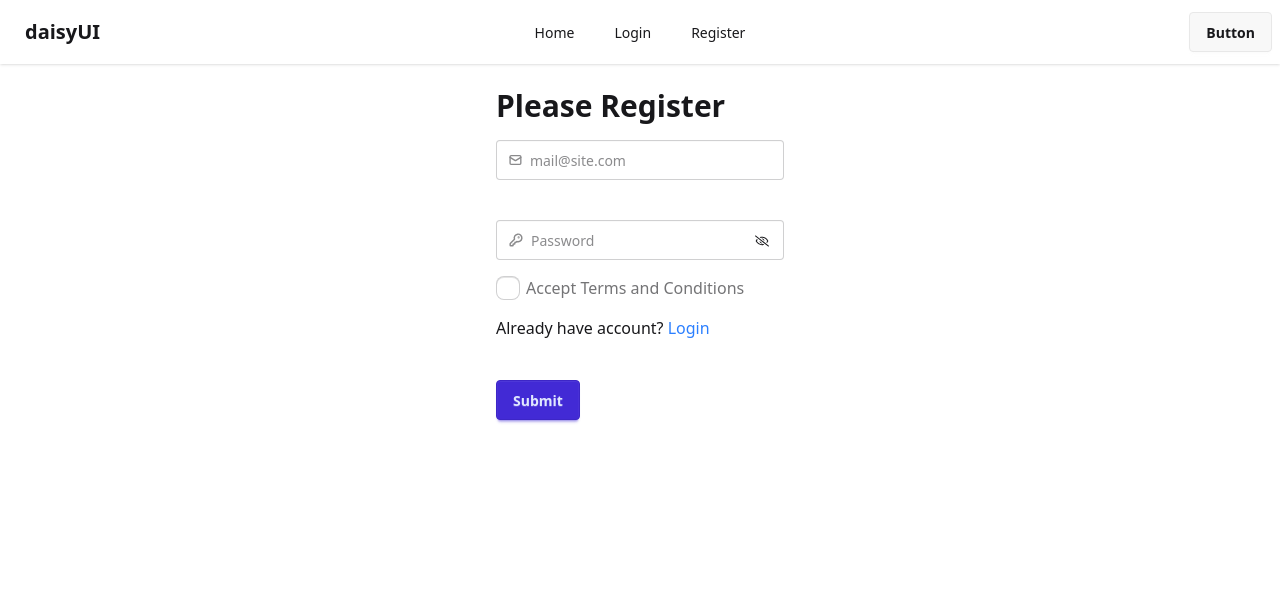
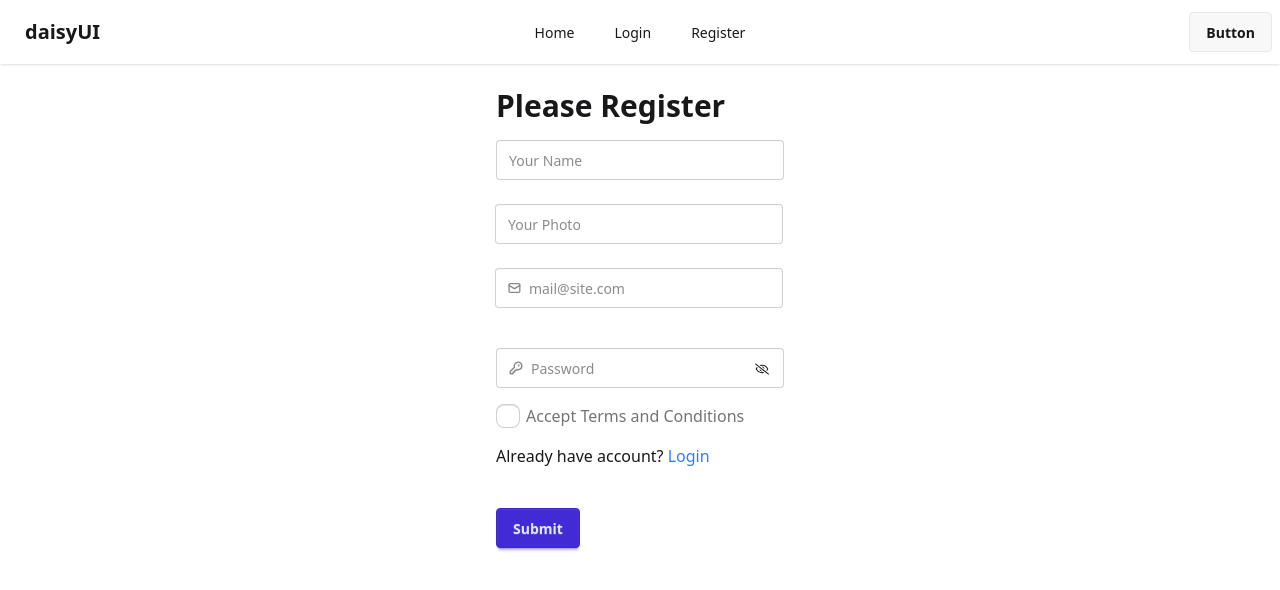
Before and after one commit to Ashahab007/mil-9-m-50-explore-email-password-auth, a React (Vite) app: page /registar in a window 1280 px wide. Shown: the top 590 px of the page. Built offline with nearby package versions, Linux system fonts and the light colour scheme.

Commit message:
added update profile

```diff
--- a/src/components/Registar/Registar.jsx
+++ b/src/components/Registar/Registar.jsx
@@ -1,6 +1,7 @@
 import {
   createUserWithEmailAndPassword,
   sendEmailVerification,
+  updateProfile,
 } from "firebase/auth";
 import React, { useState } from "react";
 import { auth } from "../../firebase.init";
@@ -28,6 +29,11 @@ const Registar = () => {
     // 7.1 get the checked state value
     const terms = e.target.checkbox.checked;
     console.log(terms);
+
+    // 11.2 get name and photo from the input field
+    const name = e.target.name.value;
+    const photo = e.target.photo.value;
+    console.log(name, photo);
 
     if (terms === false) {
       setErrorMsg("Please accept our terms and conditions.");
@@ -84,6 +90,18 @@ const Registar = () => {
 
         // 4.1 setSuccess true but it is commented because we have to success the email via sending a verification email 9.1
         // setSuccess(true);
+
+        // 11.3 i want to update user profile after successful email verification so call the function from firebase doc : build => authentication => view docs => web => manage users => "Update a user's profile"
+
+        // 11.4 first create an object user to save the data from input field
+        const user = {
+          displayName: name,
+          photoURL: photo,
+        };
+        // 11.5 call the function updateProfile and pass the auth.currentUser(from doc) & user as parameter. Then go to the console and also login from login page and go to login page console. see the update in displayName and photoURL.
+        updateProfile(auth.currentUser, user)
+          .then(() => console.log("user profile updated"))
+          .catch((err) => console.log(err.message));
       })
       .catch((err) => {
         console.log(err);
@@ -92,6 +110,8 @@ const Registar = () => {
       });
   };
   // 1.0 created two input field email, password
+
+  // 11.0 my requirement is update user profile during registration thats why created two input field name and photo
   return (
     <form
       onSubmit={handleRegistar}
@@ -99,8 +119,18 @@ const Registar = () => {
     >
       {/* Email field */}
       <h3 className="text-3xl font-bold">Please Register</h3>
+
       <div>
+        {/* 11.1 created name field */}
         <label className="input validator join-item">
+          <input type="text" placeholder="Your Name" name="name" />
+        </label>
+        <label className="input validator join-item mt-6">
+          {/* 11.1 created photo url field */}
+          <input type="text" placeholder="Your Photo" name="photo" />
+        </label>
+
+        <label className="input validator join-item mt-6">
           <svg
             className="h-[1em] opacity-50"
             xmlns="http://www.w3.org/2000/svg"
```
